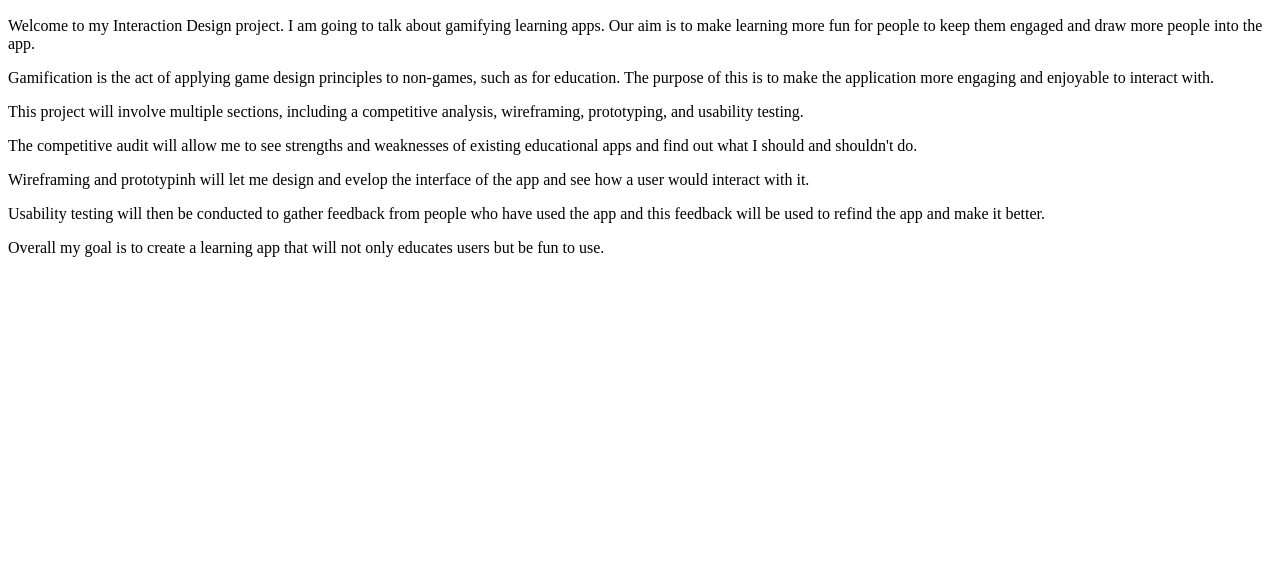
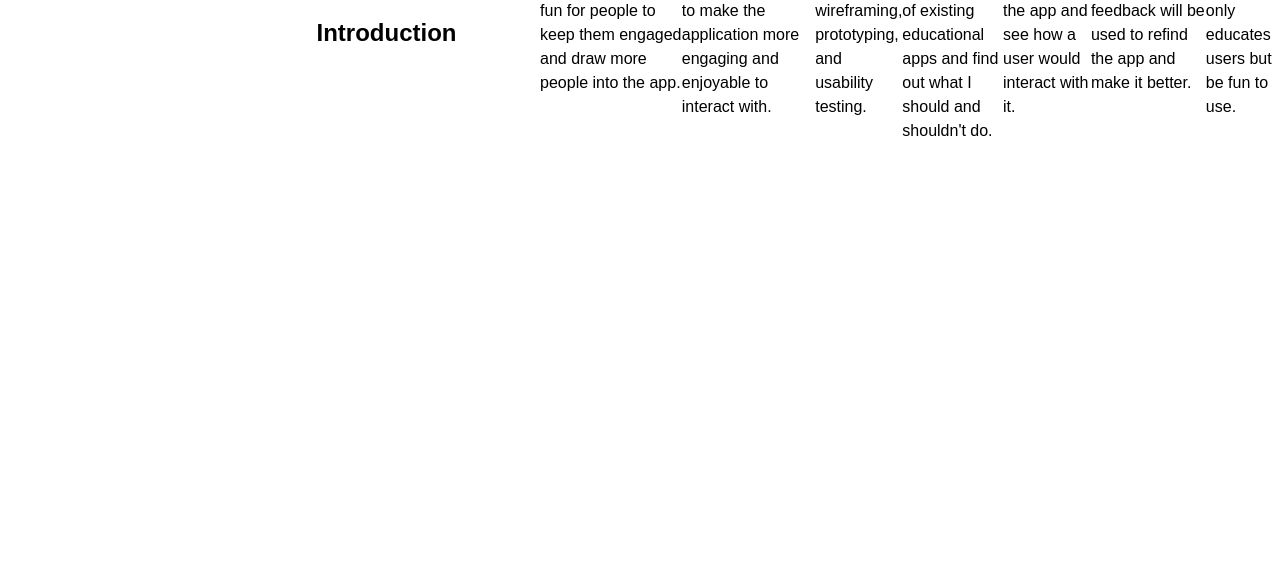
Before and after one commit to KenPowerClassroom/ixd-project-2024-RionaKelly, a plain HTML site: page index.html in a window 1280 px wide. Shown: the part 217-800 px from the top of the page. Drawn offline with Linux system fonts and the light colour scheme.

Commit message:
styles actually work now I think

```diff
--- a/index.html
+++ b/index.html
@@ -1,6 +1,6 @@
 <!DOCTYPE html>
 <html>
-    <link rel;="stylesheet" type="text/css" href="style.css">
+    <link rel="stylesheet" href="style.css">
 <head>
     <title>IxD Project - Index </title>
 </head>
```
